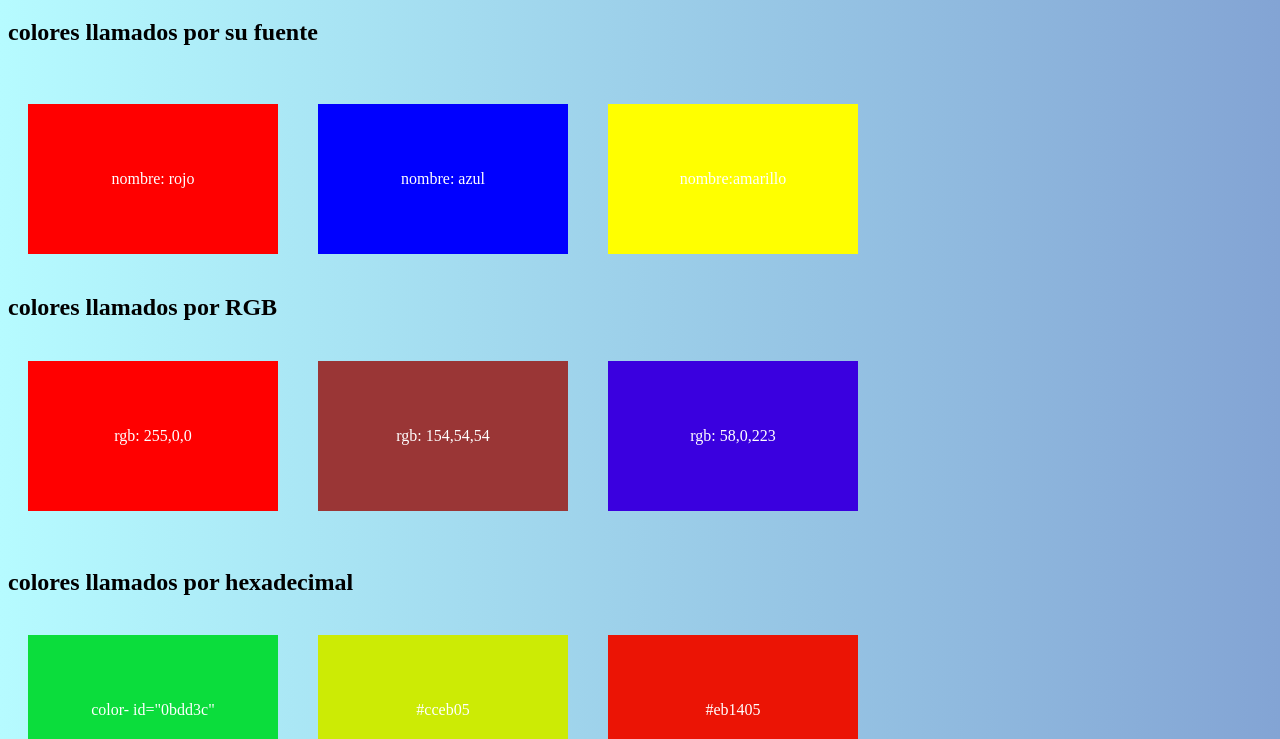
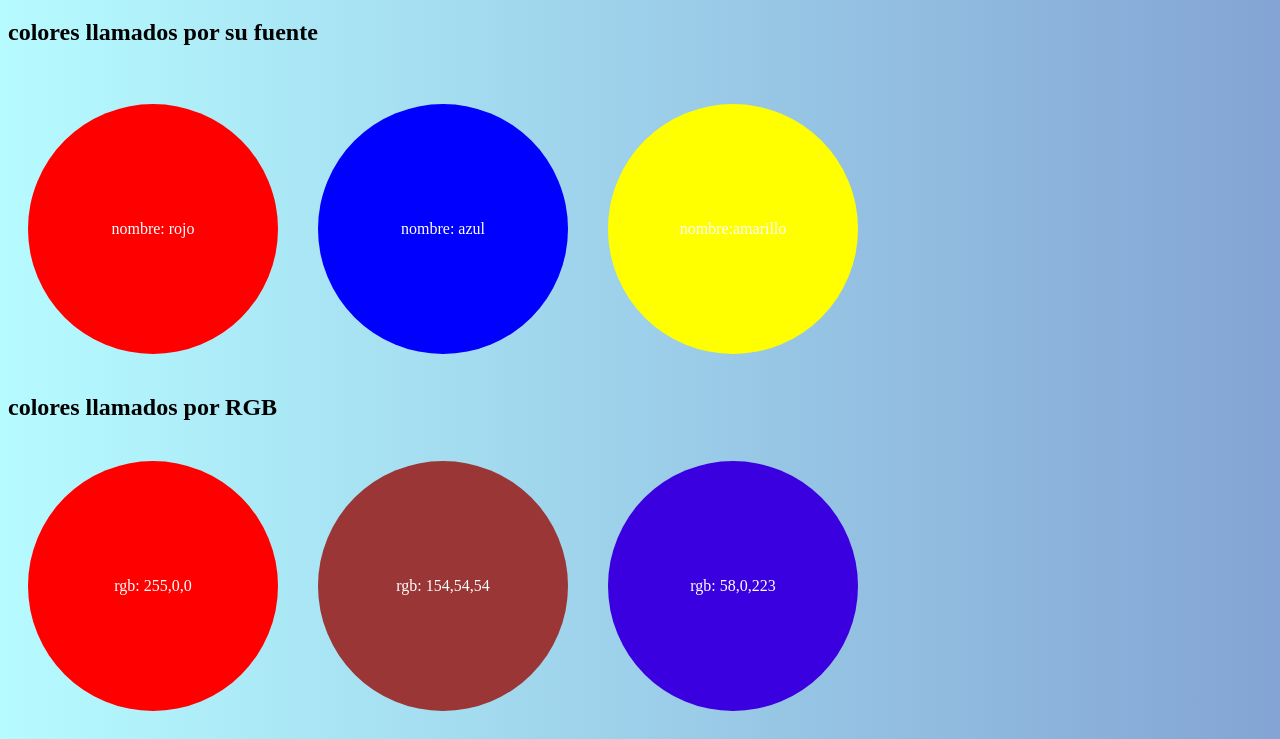
Before and after one commit to eramirez04/mi_sitio_web, a plain HTML site: page colores.html in a window 1280 px wide. Shown: the part 61-800 px from the top of the page. Drawn offline with Linux system fonts and the light colour scheme.

Commit message:
add new files

```diff
--- a/estilos/colores.css
+++ b/estilos/colores.css
@@ -16,8 +16,9 @@ body {
 
 .box-color {
     width: 250px;
-    height: 150px;
+    height: 250px;
     margin: 20px;
+    border-radius: 50%;
     display: flex;
     justify-content: center;
     align-items: center;
```
